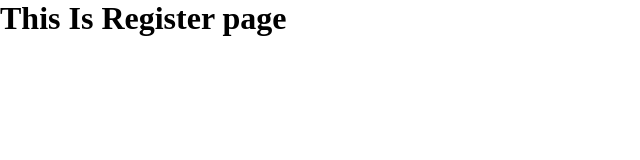
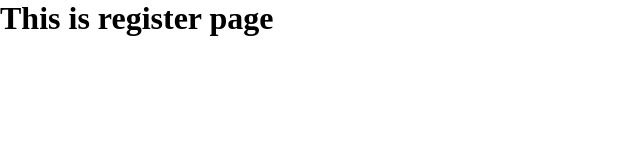
Before and after one commit to Rakibhasaniu/AportSphere-front-end, a React (Vite) app: page /register in a window 1280 px wide. Shown: the top 160 px of the page, without its empty margins (0-640 px from the left). Built offline with nearby package versions, Linux system fonts and the light colour scheme.

Commit message:
error solved

```diff
--- a/src/components/layout/Main.tsx
+++ b/src/components/layout/Main.tsx
@@ -7,6 +7,7 @@
   VideoCameraOutlined,
 } from '@ant-design/icons';
 import { Button, Layout, Menu, MenuProps } from 'antd';
+import { Outlet } from 'react-router-dom';
 
 const { Header, Sider, Content } = Layout;
 
@@ -93,7 +94,7 @@
 
             }}
           >
-            Content
+            <Outlet />
           </Content>
         </Layout>
       </Layout>
--- a/src/pages/About.tsx
+++ b/src/pages/Login.tsx
@@ -1,10 +1,11 @@
+import React from 'react';
 
-const About = () => {
+const Login = () => {
     return (
         <div>
-            <h1>This Is About Page</h1>
+            <h1>This is login page</h1>
         </div>
     );
 };
 
-export default About;
+export default Login;
--- a/src/pages/Register.jsx
+++ b/src/pages/Register.tsx
@@ -1,8 +1,9 @@
+import React from 'react';
 
 const Register = () => {
     return (
         <div>
-            <h1>This Is Register page</h1>
+            <h1>This is register page</h1>
         </div>
     );
 };
--- a/src/routes/routes.tsx
+++ b/src/routes/routes.tsx
@@ -4,6 +4,7 @@
 import Contact from "../pages/Contact";
 import Login from "../pages/Login";
 import Register from "../pages/Register";
+
 
 
 const router = createBrowserRouter([
```
